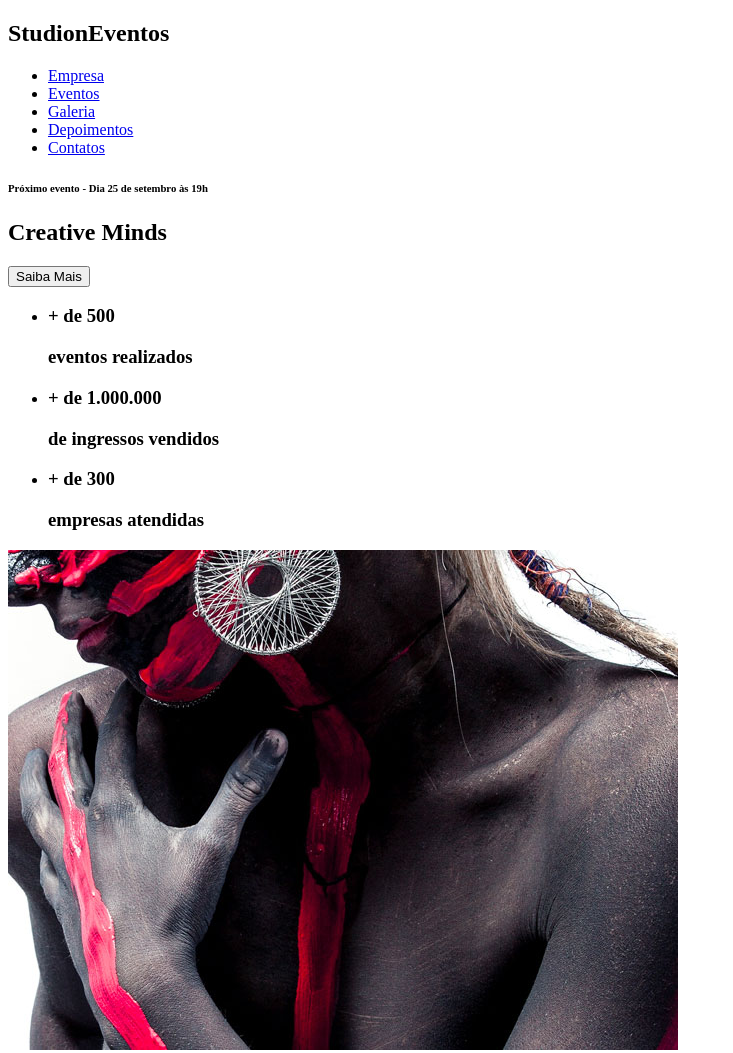
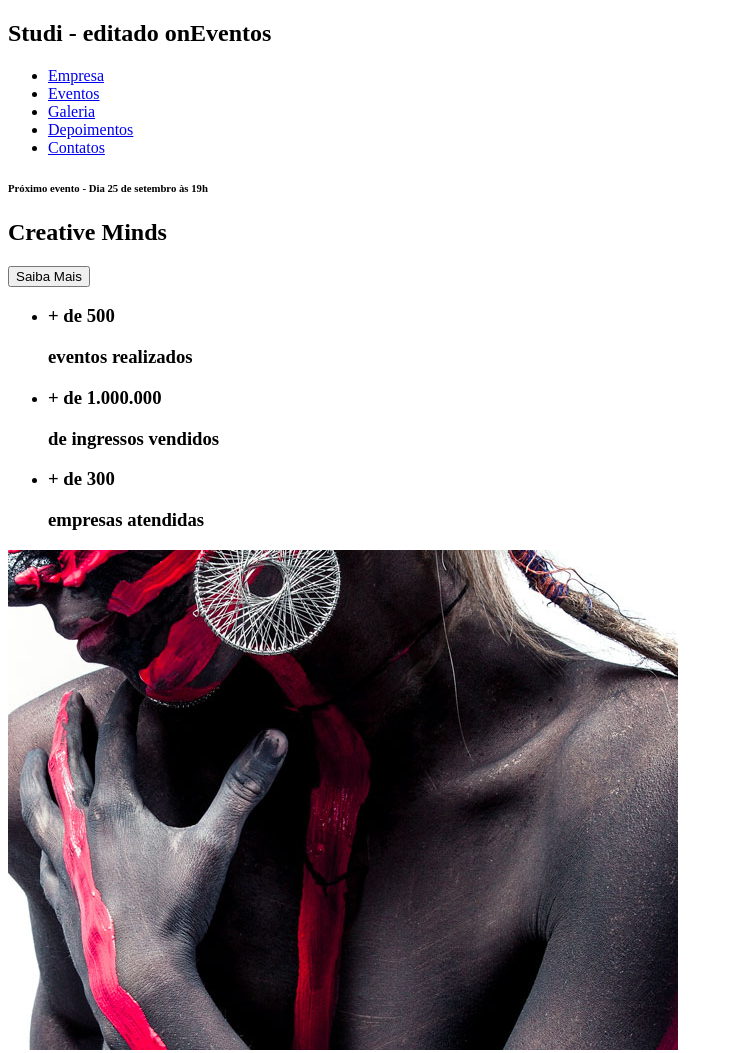
Before and after one commit to dirangel/studioOn, a website: page src/index.html in a window 1280 px wide. Shown: the top 1053 px of the page, without its empty margins (0-733 px from the left). Drawn offline with Linux system fonts and the light colour scheme.

Commit message:
alterado html

```diff
--- a/src/index.html
+++ b/src/index.html
@@ -8,7 +8,7 @@
 
     <body>
         <nav>
-            <h1>Studi<span></span>on<span>Eventos</span></h1>
+            <h1>Studi - editado <span></span>on<span>Eventos</span></h1>
             <ul>
                 <li>
                     <a href="#empresa">
```
